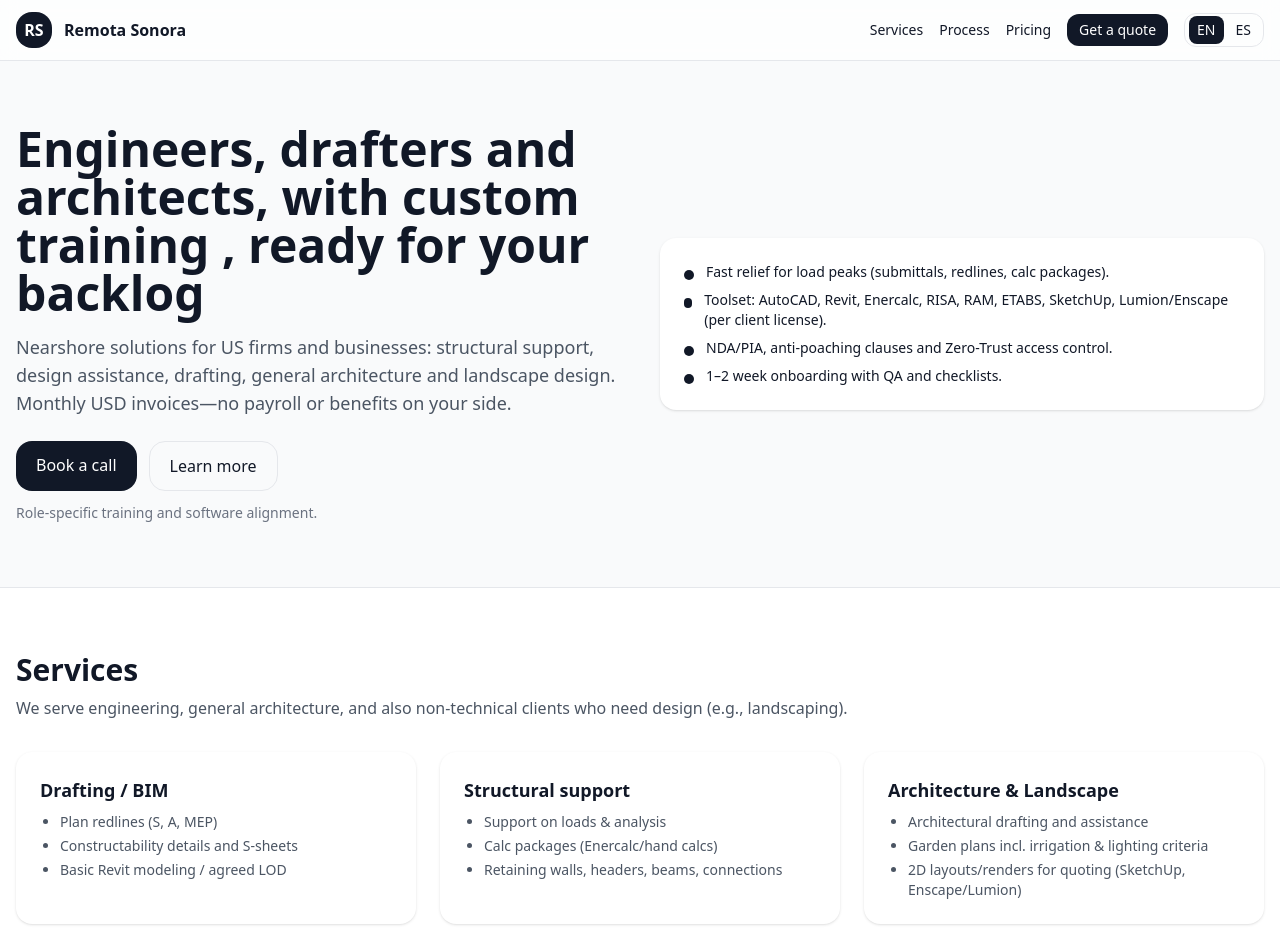
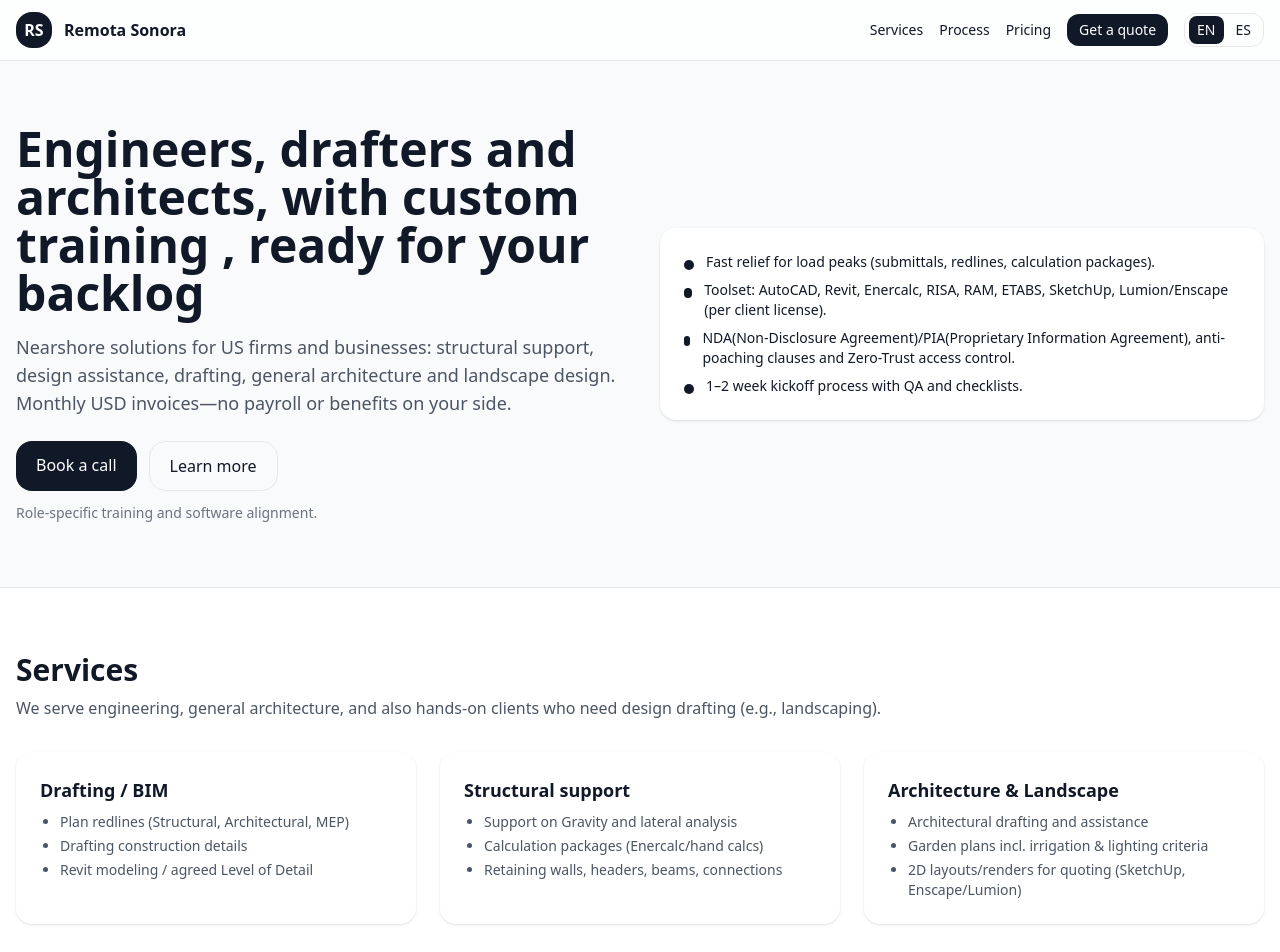
Before and after one commit to josesantosra92-collab/remotasonora, a React (Vite) app: page / in a window 1280 px wide. Shown: the top 952 px of the page. Built offline with nearby package versions, Linux system fonts and the light colour scheme; the HTML template or start-up script is replaced by a standard one.

Commit message:
Update App.tsx

```diff
--- a/src/App.tsx
+++ b/src/App.tsx
@@ -422,31 +422,31 @@ const translations = {
         "Nearshore solutions for US firms and businesses: structural support, design assistance, drafting, general architecture and landscape design. Monthly USD invoices—no payroll or benefits on your side.",
       footnote: "Role-specific training and software alignment.",
       bullets: [
-        "Fast relief for load peaks (submittals, redlines, calc packages).",
+        "Fast relief for load peaks (submittals, redlines, calculation packages).",
         "Toolset: AutoCAD, Revit, Enercalc, RISA, RAM, ETABS, SketchUp, Lumion/Enscape (per client license).",
-        "NDA/PIA, anti-poaching clauses and Zero-Trust access control.",
-        "1–2 week onboarding with QA and checklists.",
+        "NDA(Non-Disclosure Agreement)/PIA(Proprietary Information Agreement), anti-poaching clauses and Zero-Trust access control.",
+        "1–2 week kickoff process with QA and checklists.",
       ],
     },
     cta: { meet: "Book a call", learn: "Learn more" },
     services: {
       title: "Services",
       subtitle:
-        "We serve engineering, general architecture, and also non-technical clients who need design (e.g., landscaping).",
+        "We serve engineering, general architecture, and also hands-on clients who need design drafting (e.g., landscaping).",
       cards: [
         {
           title: "Drafting / BIM",
           items: [
-            "Plan redlines (S, A, MEP)",
-            "Constructability details and S-sheets",
-            "Basic Revit modeling / agreed LOD",
+            "Plan redlines (Structural, Architectural, MEP)",
+            "Drafting construction details",
+            "Revit modeling / agreed Level of Detail",
           ],
         },
         {
           title: "Structural support",
           items: [
-            "Support on loads & analysis",
-            "Calc packages (Enercalc/hand calcs)",
+            "Support on Gravity and lateral analysis",
+            "Calculation packages (Enercalc/hand calcs)",
             "Retaining walls, headers, beams, connections",
           ],
         },
```
